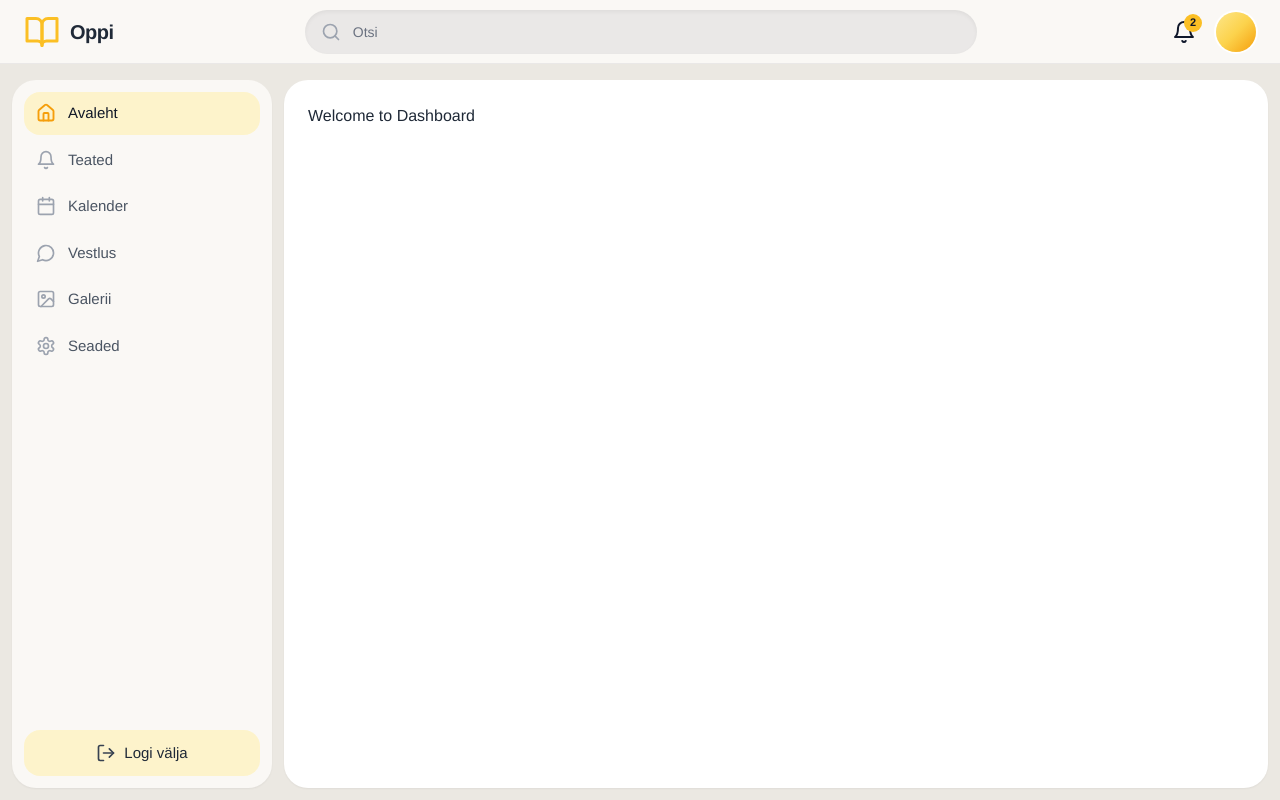
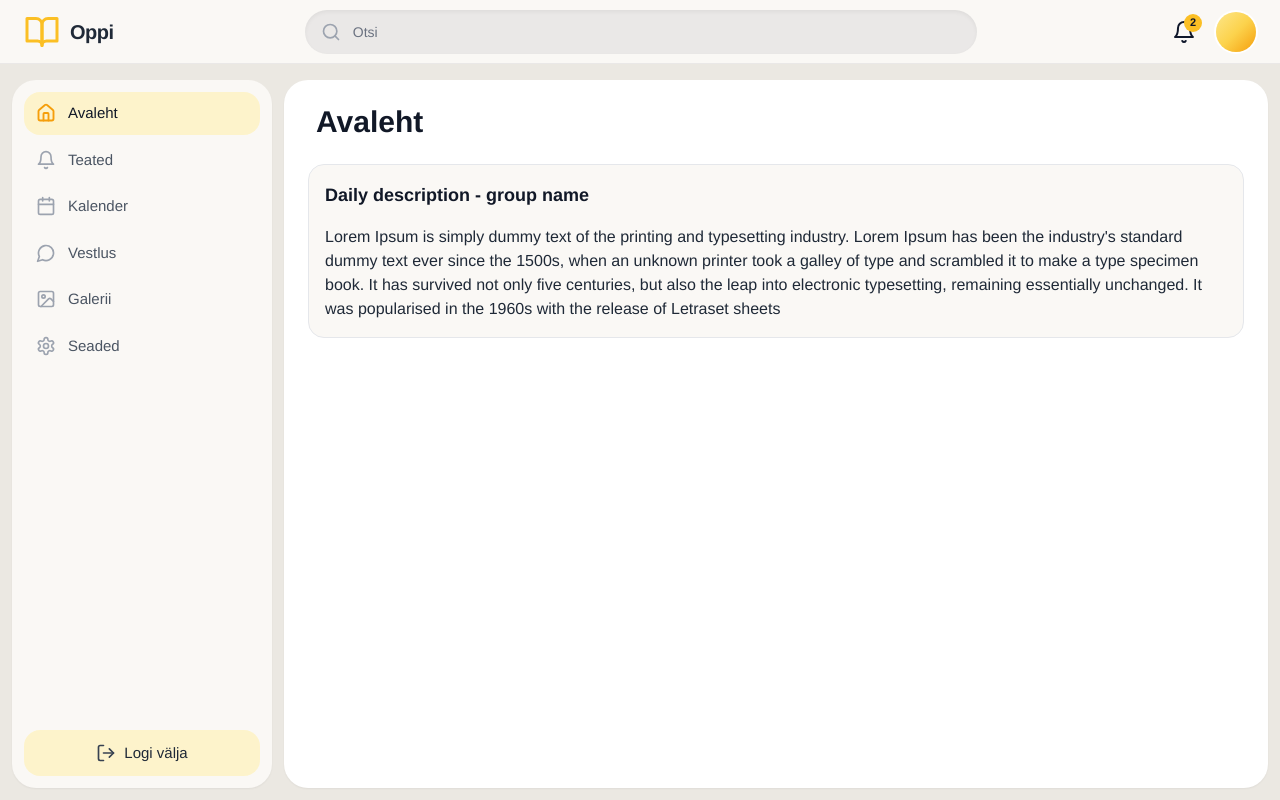
Before and after one commit to juuniorid/Oppi, a Next.js app in the folder frontend/: page /dashboard in a window 1280 px wide. Built offline with nearby package versions, Linux system fonts and the light colour scheme; no server answers; what @mui/material-nextjs would draw is missing.

Commit message:
create initial dashboard page

```diff
--- a/frontend/src/app/(main)/dashboard/page.tsx
+++ b/frontend/src/app/(main)/dashboard/page.tsx
@@ -1,7 +1,19 @@
+import { Box } from '@/components/Box';
+import { PageTitle } from '@/components/PageTitle';
+
 export default function DashboardPage() {
   return (
     <div>
-      <h1>Welcome to Dashboard</h1>
+      <PageTitle>Avaleht</PageTitle>
+      <Box title="Daily description - group name">
+        Lorem Ipsum is simply dummy text of the printing and typesetting
+        industry. Lorem Ipsum has been the industry's standard dummy text ever
+        since the 1500s, when an unknown printer took a galley of type and
+        scrambled it to make a type specimen book. It has survived not only five
+        centuries, but also the leap into electronic typesetting, remaining
+        essentially unchanged. It was popularised in the 1960s with the release
+        of Letraset sheets
+      </Box>
     </div>
   );
 }
```
